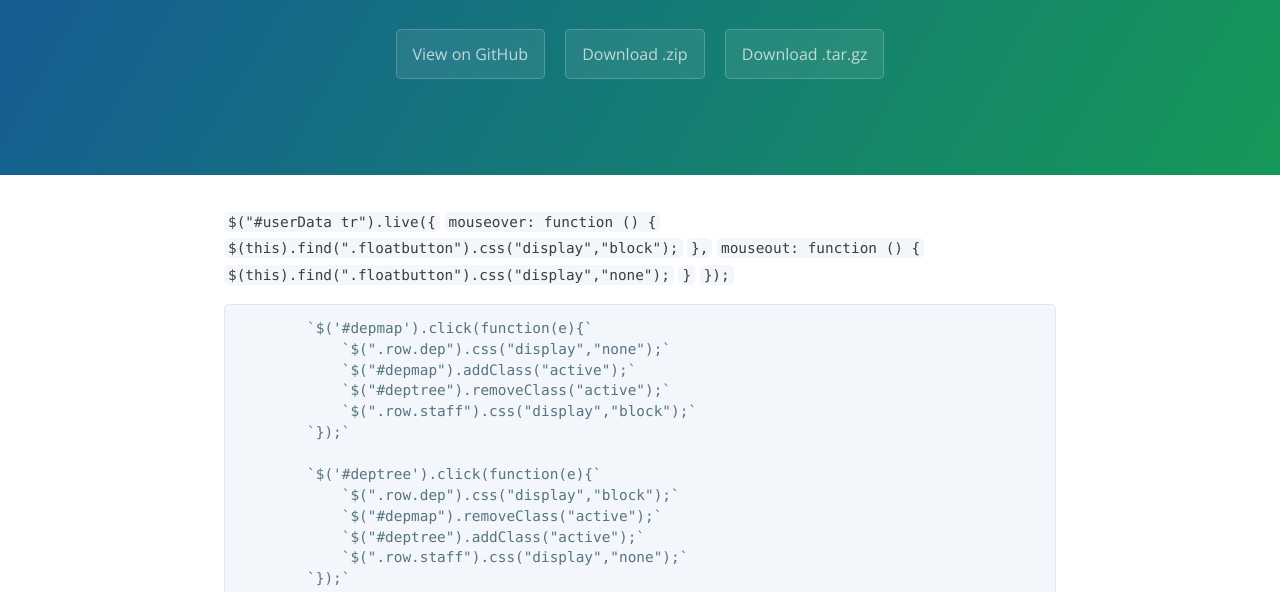
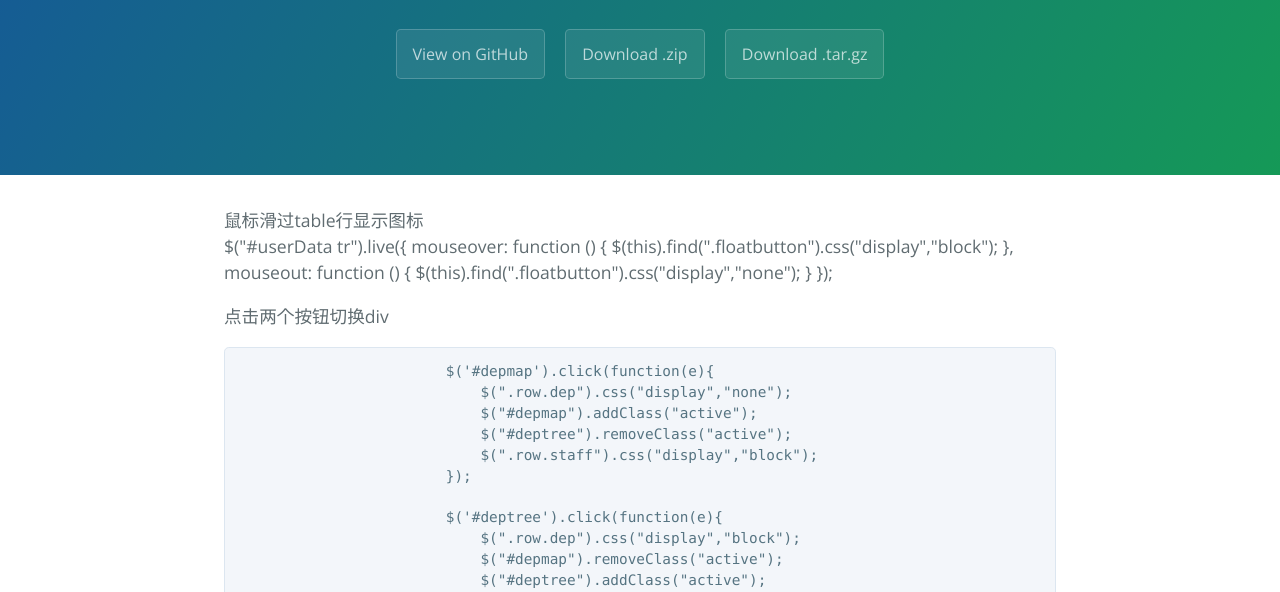
Before and after one commit to yiyexianchen/jsmodel, a plain HTML site: page index.html in a window 1280 px wide. Shown: the part 208-800 px from the top of the page. Drawn offline with nearby package versions, Linux system fonts and the light colour scheme.

```diff
--- a/index.html
+++ b/index.html
@@ -19,28 +19,31 @@
     </section>
 
     <section class="main-content">
-      <p><code>$("#userData tr").live({</code>
-                <code>mouseover: function () {</code>
-                    <code>$(this).find(".floatbutton").css("display","block");</code>
-                <code>},</code>
-                <code>mouseout: function () {</code>
-                    <code>$(this).find(".floatbutton").css("display","none");</code>
-                <code>}</code>
-            <code>});</code></p>
+      <p>鼠标滑过table行显示图标<br>
+                            $("#userData tr").live({
+                                mouseover: function () {
+                                    $(this).find(".floatbutton").css("display","block");
+                                },
+                                mouseout: function () {
+                                    $(this).find(".floatbutton").css("display","none");
+                                }
+                            }); </p>
 
-<pre><code>        `$('#depmap').click(function(e){`
-            `$(".row.dep").css("display","none");`
-            `$("#depmap").addClass("active");`
-            `$("#deptree").removeClass("active");`
-            `$(".row.staff").css("display","block");`
-        `});`
+<p>点击两个按钮切换div             </p>
 
-        `$('#deptree').click(function(e){`
-            `$(".row.dep").css("display","block");`
-            `$("#depmap").removeClass("active");`
-            `$("#deptree").addClass("active");`
-            `$(".row.staff").css("display","none");`
-        `});`
+<pre><code>                        $('#depmap').click(function(e){
+                            $(".row.dep").css("display","none");
+                            $("#depmap").addClass("active");
+                            $("#deptree").removeClass("active");
+                            $(".row.staff").css("display","block");
+                        });
+
+                        $('#deptree').click(function(e){
+                            $(".row.dep").css("display","block");
+                            $("#depmap").removeClass("active");
+                            $("#deptree").addClass("active");
+                            $(".row.staff").css("display","none");
+                        });
 </code></pre>
 
       <footer class="site-footer">
--- a/params.json
+++ b/params.json
@@ -1,6 +1,6 @@
 {
   "name": "Jsmodel",
   "tagline": "平时常用的js示例",
-  "body": "`\t\t\t$(\"#userData tr\").live({`\r\n\t\t\t    `mouseover: function () {`\r\n\t\t\t        `$(this).find(\".floatbutton\").css(\"display\",\"block\");`\r\n\t\t\t    `},`\r\n\t\t\t    `mouseout: function () {`\r\n\t\t\t        `$(this).find(\".floatbutton\").css(\"display\",\"none\");`\r\n\t\t\t    `}`\r\n\t\t\t`});\t\t\t\t\t        `\r\n\t\t\t\r\n\t\t\t\r\n\t\t\t\r\n\t\t\t`$('#depmap').click(function(e){`\r\n\t\t\t    `$(\".row.dep\").css(\"display\",\"none\");`\r\n\t\t\t    `$(\"#depmap\").addClass(\"active\");`\r\n\t\t\t    `$(\"#deptree\").removeClass(\"active\");`\r\n\t\t\t    `$(\".row.staff\").css(\"display\",\"block\");`\r\n\t\t\t`});`\r\n\t\t\t\r\n\t\t\t`$('#deptree').click(function(e){`\r\n\t\t\t\t`$(\".row.dep\").css(\"display\",\"block\");`\r\n\t\t\t\t`$(\"#depmap\").removeClass(\"active\");`\r\n\t\t\t\t`$(\"#deptree\").addClass(\"active\");`\r\n\t\t\t\t`$(\".row.staff\").css(\"display\",\"none\");`\r\n\t\t\t`});`",
+  "body": "鼠标滑过table行显示图标  \r\n\t\t\t\t\t        $(\"#userData tr\").live({\r\n\t\t\t\t\t            mouseover: function () {\r\n\t\t\t\t\t                $(this).find(\".floatbutton\").css(\"display\",\"block\");\r\n\t\t\t\t\t            },\r\n\t\t\t\t\t            mouseout: function () {\r\n\t\t\t\t\t                $(this).find(\".floatbutton\").css(\"display\",\"none\");\r\n\t\t\t\t\t            }\r\n\t\t\t\t\t        });\t\r\n\r\n点击两个按钮切换div   \t\t\t\r\n\r\n\t\t\t\t\t        $('#depmap').click(function(e){\r\n\t\t\t\t\t            $(\".row.dep\").css(\"display\",\"none\");\r\n\t\t\t\t\t            $(\"#depmap\").addClass(\"active\");\r\n\t\t\t\t\t            $(\"#deptree\").removeClass(\"active\");\r\n\t\t\t\t\t            $(\".row.staff\").css(\"display\",\"block\");\r\n\t\t\t\t\t        });\r\n\t\t\t\t\t        \r\n\t\t\t\t\t        $('#deptree').click(function(e){\r\n\t\t\t\t\t        \t$(\".row.dep\").css(\"display\",\"block\");\r\n\t\t\t\t\t        \t$(\"#depmap\").removeClass(\"active\");\r\n\t\t\t\t\t        \t$(\"#deptree\").addClass(\"active\");\r\n\t\t\t\t\t        \t$(\".row.staff\").css(\"display\",\"none\");\r\n\t\t\t\t\t        });",
   "note": "Don't delete this file! It's used internally to help with page regeneration."
 }
```
